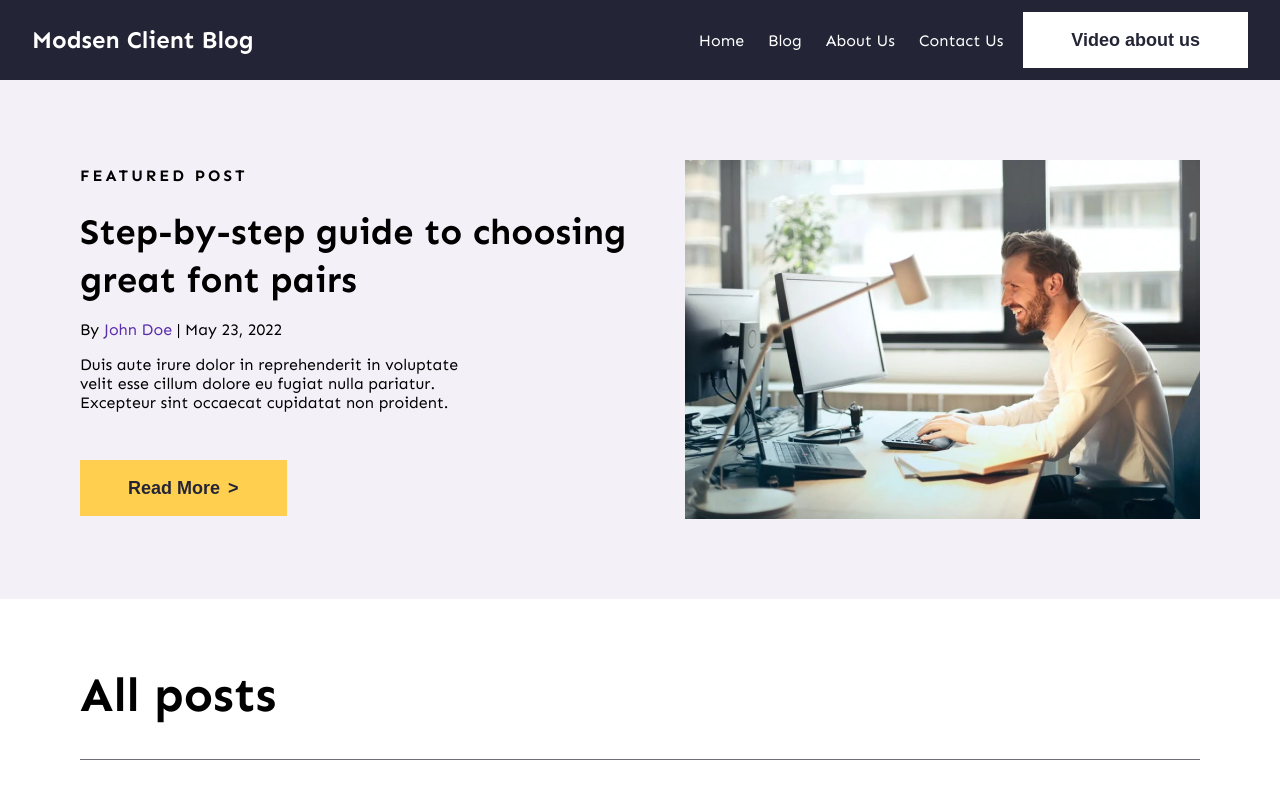
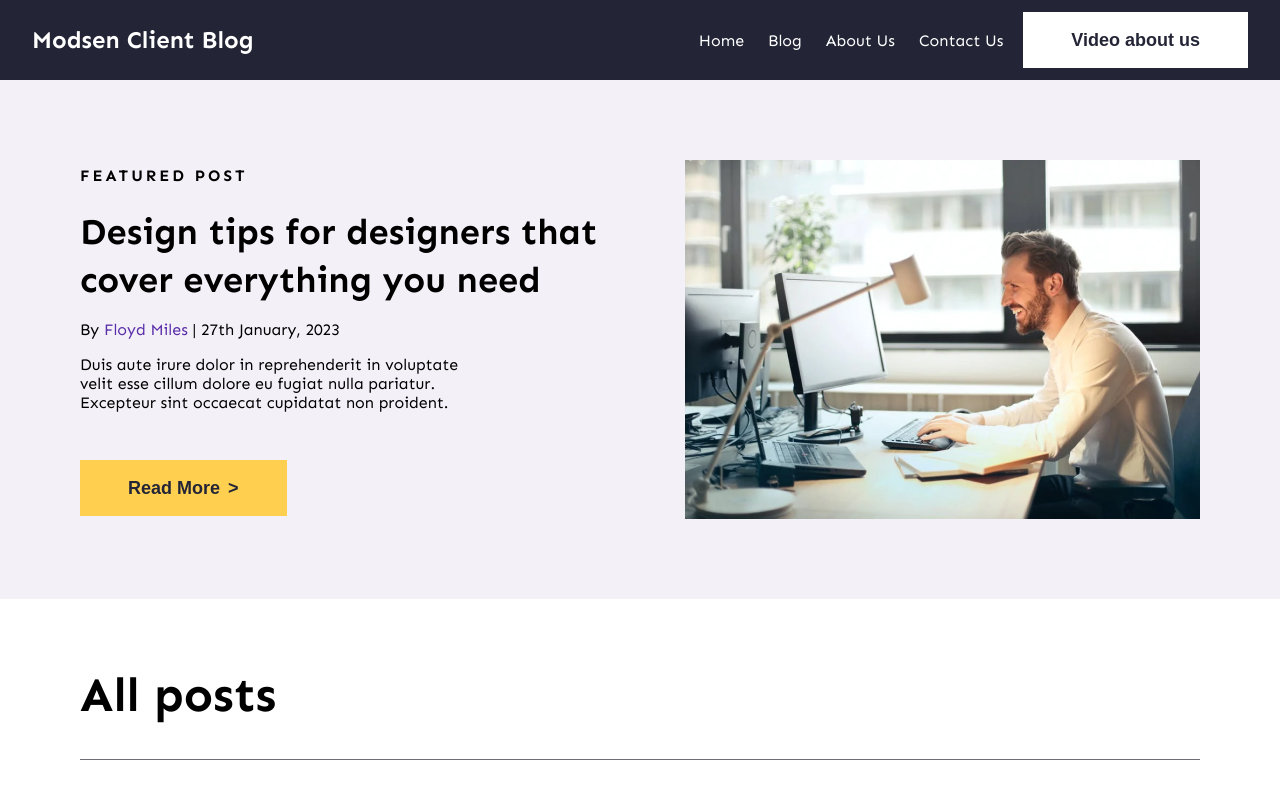
Before and after one commit to xYerMikx/client-blog, a Next.js app: page /en/posts in a window 1280 px wide. Shown: the top 800 px of the page. Built offline with nearby package versions, Linux system fonts and the light colour scheme; no server answers.

Commit message:
fix: featured post and author images bug

```diff
--- a/src/app/[locale]/posts/[id]/page.tsx
+++ b/src/app/[locale]/posts/[id]/page.tsx
@@ -24,7 +24,6 @@ export default function Post({ params: { id } }: IPostProps) {
       </div>
     )
   }
-  const profileImage = authors.find((author) => author.id === +id)?.logo
   const {
     author,
     category,
@@ -34,6 +33,7 @@ export default function Post({ params: { id } }: IPostProps) {
     image,
     title,
   } = currentPost
+  const profileImage = authors.find((currAuthor) => currAuthor.name === author)?.logo
   return (
     <div className={styles.wrapper}>
       <div className={styles.post__upper}>
--- a/src/app/[locale]/posts/page.tsx
+++ b/src/app/[locale]/posts/page.tsx
@@ -4,35 +4,28 @@ import { unstable_setRequestLocale } from "next-intl/server"
 import featuredPost from "@/assets/images/featured_post.png"
 import { BlogPosts } from "@/components/BlogPosts/BlogPosts"
 import { ChooseCategory } from "@/components/ChooseCategory/ChooseCategory"
+import { FeaturedBlogPost } from "@/components/FeaturedBlogPost/FeaturedBlogPost"
 import { Join } from "@/components/Join/Join"
+import { blogPosts } from "@/constants/blogPosts"
 import { IParamsLocale } from "@/types/types"
-import { Button } from "@/ui/Button/Button"
 
 import styles from "./blog.module.scss"
 
 export default function Blog({ params: { locale } }: IParamsLocale) {
   unstable_setRequestLocale(locale)
 
+  const { title, author, createdAt, text, id } = blogPosts[0]
+
   return (
     <main className={styles.blog}>
       <section className={styles.featured}>
-        <div>
-          <h6 className={styles.featured__suptitle}>Featured Post</h6>
-          <h2 className={styles.featured__title}>
-            Step-by-step guide to choosing great font pairs
-          </h2>
-          <p className={styles.featured__info}>
-            By <span>John Doe</span> | May 23, 2022
-          </p>
-          <p className={styles.featured__text}>
-            Duis aute irure dolor in reprehenderit in voluptate velit esse cillum dolore
-            eu fugiat nulla pariatur. Excepteur sint occaecat cupidatat non proident.
-          </p>
-          <Button className={styles.featured__button} variant="primary">
-            Read More
-            <span>{">"}</span>
-          </Button>
-        </div>
+        <FeaturedBlogPost
+          title={title}
+          author={author}
+          createdAt={createdAt}
+          text={text}
+          id={id}
+        />
         <Image src={featuredPost} alt="featured-post" />
       </section>
       <BlogPosts />
--- /dev/null
+++ b/src/components/FeaturedBlogPost/FeaturedBlogPost.tsx
@@ -0,0 +1,46 @@
+"use client"
+
+import { useRouter } from "next/navigation"
+
+import { Routes } from "@/constants/routes"
+import { Button } from "@/ui/Button/Button"
+
+import styles from "./featuredBlogPost.module.scss"
+
+interface IFeaturedBlogPost {
+  title: string
+  author: string
+  createdAt: string
+  text: string
+  id: number
+}
+
+export function FeaturedBlogPost({
+  title,
+  author,
+  createdAt,
+  text,
+  id,
+}: IFeaturedBlogPost) {
+  const router = useRouter()
+
+  const redirectOnClick = () => router.push(`${Routes.BLOG  }/${id}`)
+  return (
+    <div>
+      <h6 className={styles.featured__suptitle}>Featured Post</h6>
+      <h2 className={styles.featured__title}>{title}</h2>
+      <p className={styles.featured__info}>
+        By <span>{author}</span> | {createdAt}
+      </p>
+      <p className={styles.featured__text}>{text}</p>
+      <Button
+        onClick={redirectOnClick}
+        className={styles.featured__button}
+        variant="primary"
+      >
+        Read More
+        <span>{">"}</span>
+      </Button>
+    </div>
+  )
+}
--- /dev/null
+++ b/src/components/FeaturedBlogPost/featuredBlogPost.module.scss
@@ -0,0 +1,29 @@
+.featured {
+  display: flex;
+  background-color: $lavender;
+  padding: $s80;
+  align-items: center;
+  &__suptitle {
+    text-transform: uppercase;
+    letter-spacing: 3px;
+    margin-bottom: $s20;
+  }
+  &__title {
+    margin-bottom: $s16;
+  }
+  &__info {
+    margin-bottom: $s16;
+    & > span {
+      color: $purple;
+    }
+  }
+  &__text {
+    max-width: 65%;
+    margin-bottom: $s48;
+  }
+  &__button {
+    & > span {
+      margin-left: $s8;
+    }
+  }
+}
```
